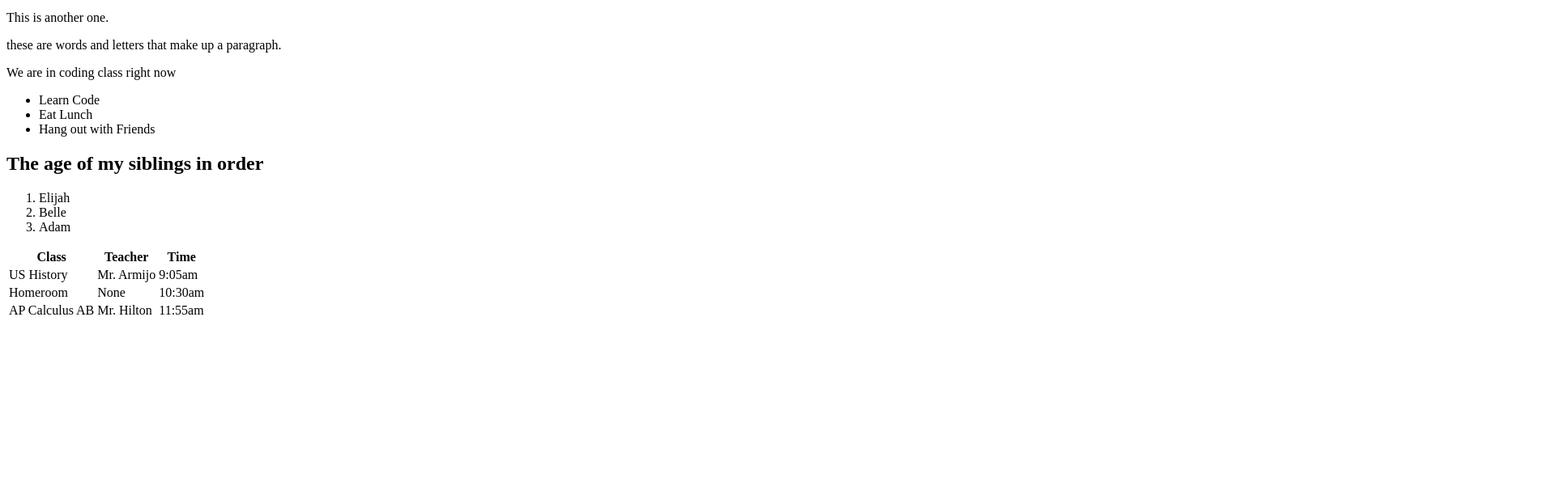
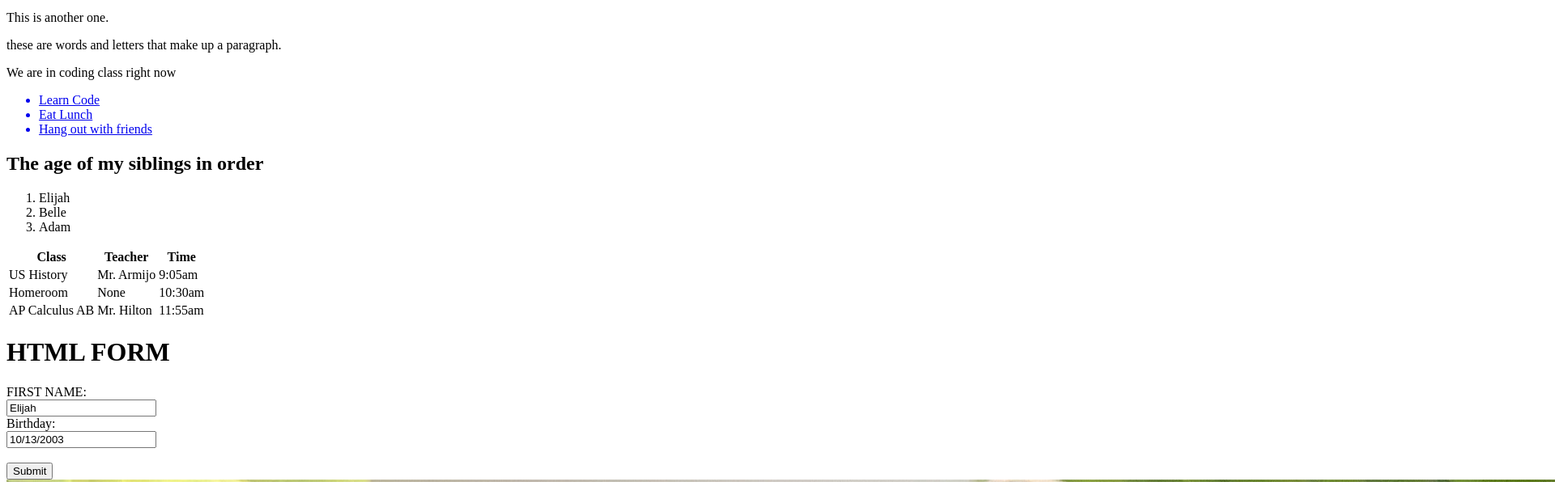
Before and after one commit to lijahliu/web-course, a plain HTML site: page index.html in a window 1280 px wide. Shown: the part 239-835 px from the top of the page at 81% size, 1920 px wide, since content can reach past the window. Before the commit the page ends 800 px from the top, so only its background shows below. Drawn offline with Linux system fonts and the light colour scheme.

Commit message:
Updated 6/15

```diff
--- a/index.html
+++ b/index.html
@@ -11,9 +11,10 @@
 <div>one <br></br>more</div>
 <p>This is another one. <p>these are words and letters that make up a paragraph.</p> We are in coding class right now</p>
 <ul>
-    <li>Learn Code</li>
-    <li>Eat Lunch </li>
-    <Li> Hang out with Friends</Li>
+
+    <a href="https://www.youtube.com/"><li>Learn Code</li></a>
+    <a href="https://www.youtube.com/"><li>Eat Lunch</li></a>
+    <a href="https://www.youtube.com/"><li>Hang out with friends</li></a>
 </ul>
 
 <h2>The age of my siblings in order</h2>
@@ -22,8 +23,6 @@
     <li>Belle</li>
     <li>Adam</li>
 </ol>
-</body>
-</html>
 
 <table>
     <tr>
@@ -48,3 +47,18 @@
     </tr>
 
 </table>
+
+        <h1>HTML FORM</h1>
+<form>
+    <label>FIRST NAME:</label><br>
+    <input value="Elijah"><br>
+    <label>Birthday:</label><br>
+    <input value="10/13/2003"><br><br>
+    <input type="submit" value="Submit">
+</form>
+<img src="turtle.jpg">
+
+<iframe width="560" height="315" src="https://www.youtube.com/embed/cC9r0jHF-Fw" title="YouTube video player" frameborder="0" allow="accelerometer; autoplay; clipboard-write; encrypted-media; gyroscope; picture-in-picture" allowfullscreen></iframe>
+
+    </body>
+</html>
```
Also changed, not shown: turtle.jpg (added).
